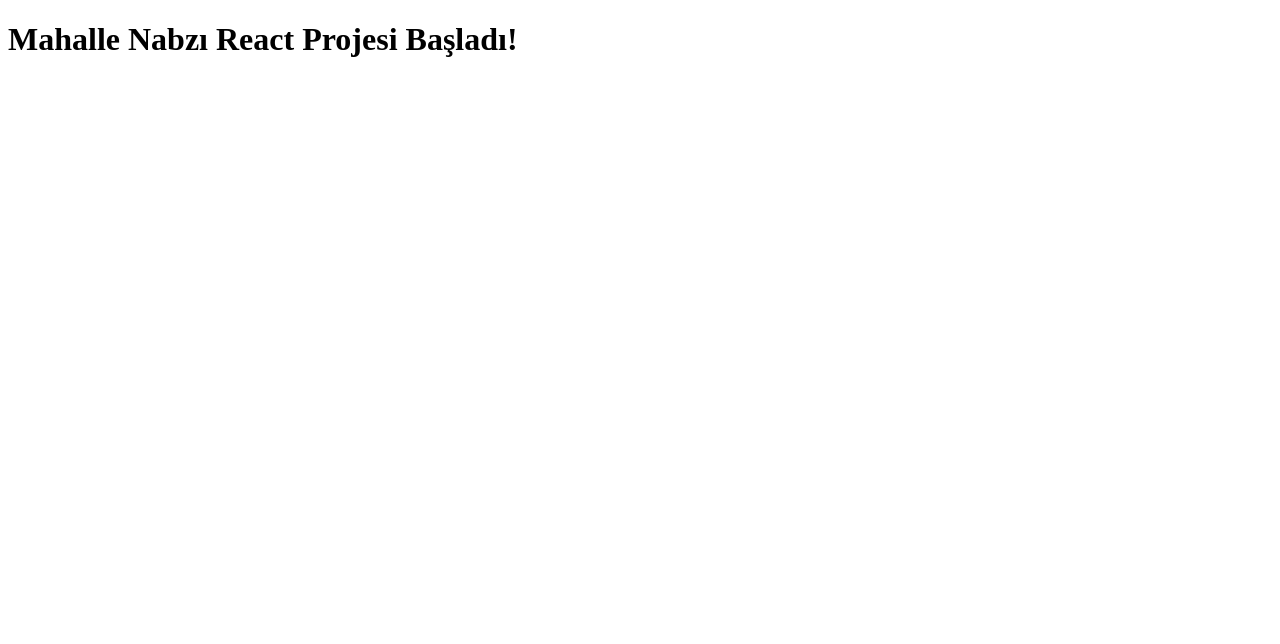
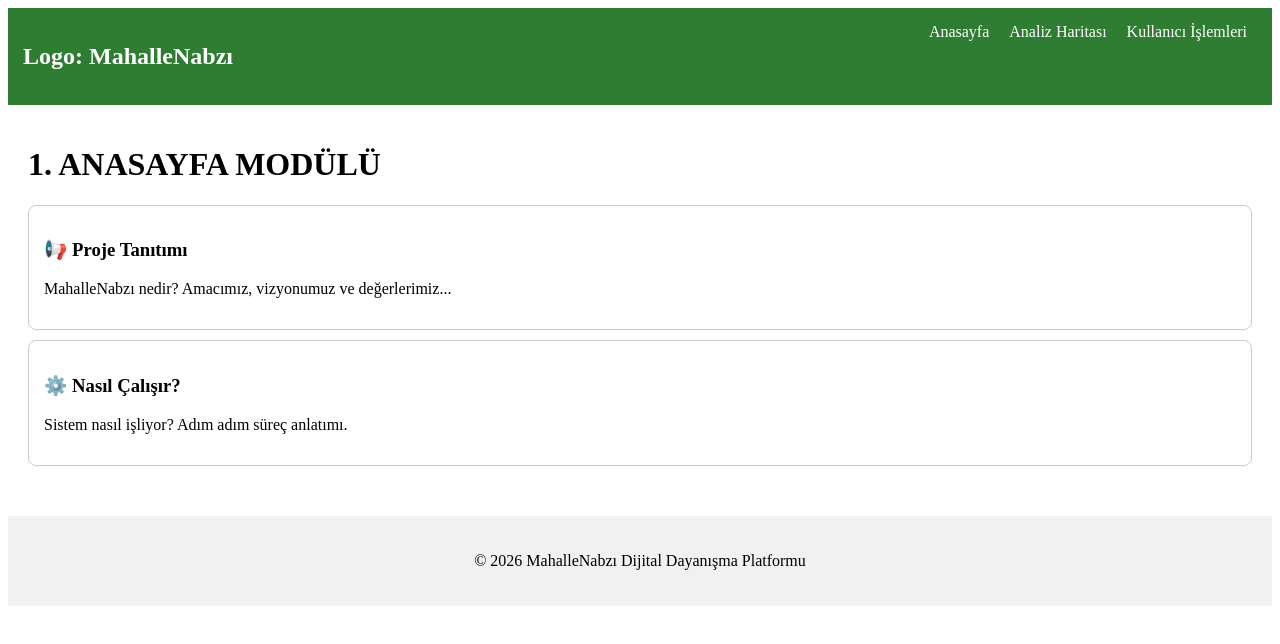
Before and after one commit to zehradenizli4/mahalle-nabzi-react, a React (Vite) app: page / in a window 1280 px wide. Shown: the top 644 px of the page. Built offline with nearby package versions, Linux system fonts and the light colour scheme.

Commit message:
App ana bileşeni güncellendi ve anasayfa bağlandı

```diff
--- a/src/App.jsx
+++ b/src/App.jsx
@@ -1,9 +1,19 @@
 import React from 'react'
+import Navbar from './components/Navbar'
+import Home from './pages/Home'
 
 function App() {
   return (
     <div>
-      <h1>Mahalle Nabzı React Projesi Başladı!</h1>
+      {/* Her sayfada sabit duracak Navbar */}
+      <Navbar />
+
+      {/* Şu an aktif olan sayfamız */}
+      <Home />
+
+      <footer style={{ textAlign: 'center', padding: '20px', background: '#f1f1f1', marginTop: '20px' }}>
+        <p>© 2026 MahalleNabzı Dijital Dayanışma Platformu</p>
+      </footer>
     </div>
   )
 }
```
